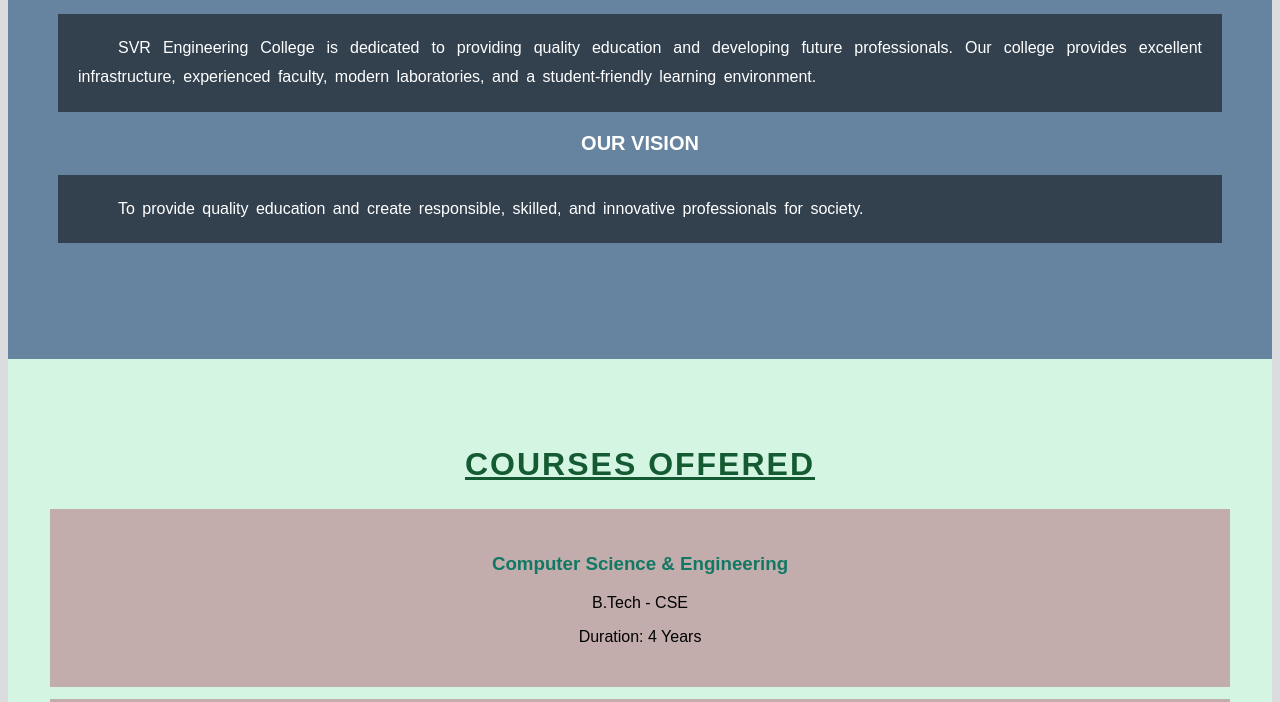
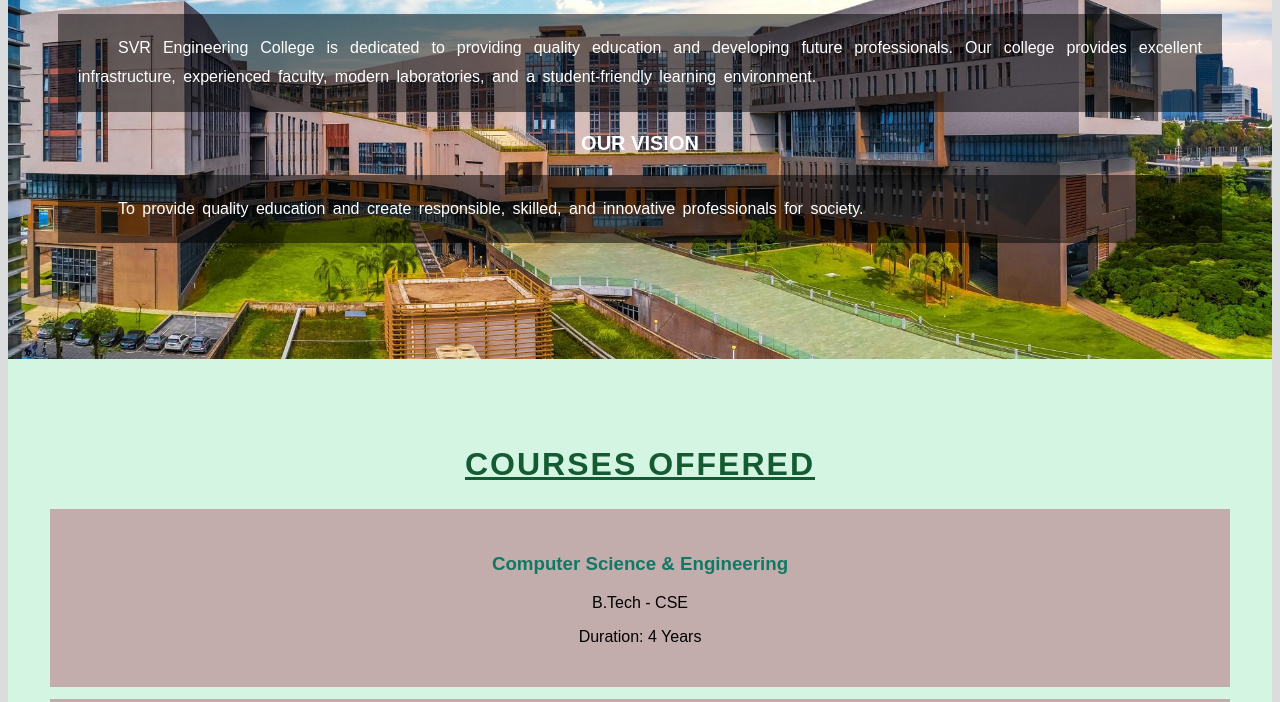
Before and after one commit to BalaAnkiReddy5103/HTML_JOURNEY, a plain HTML site: page Background&TextProperties.html in a window 1280 px wide. Shown: the part 398-1100 px from the top of the page. Drawn offline with Linux system fonts and the light colour scheme.

Commit message:
Update Background&TextProperties.html

```diff
--- a/Background&TextProperties.html
+++ b/Background&TextProperties.html
@@ -36,7 +36,7 @@ nav a {
 
 #home {
     background-color: #66849f;
-    background-image: url("../images/College.jpg");
+    background-image: url("./College.jpg");
     background-repeat: no-repeat;
     background-position: center;
     background-size:cover;
```
